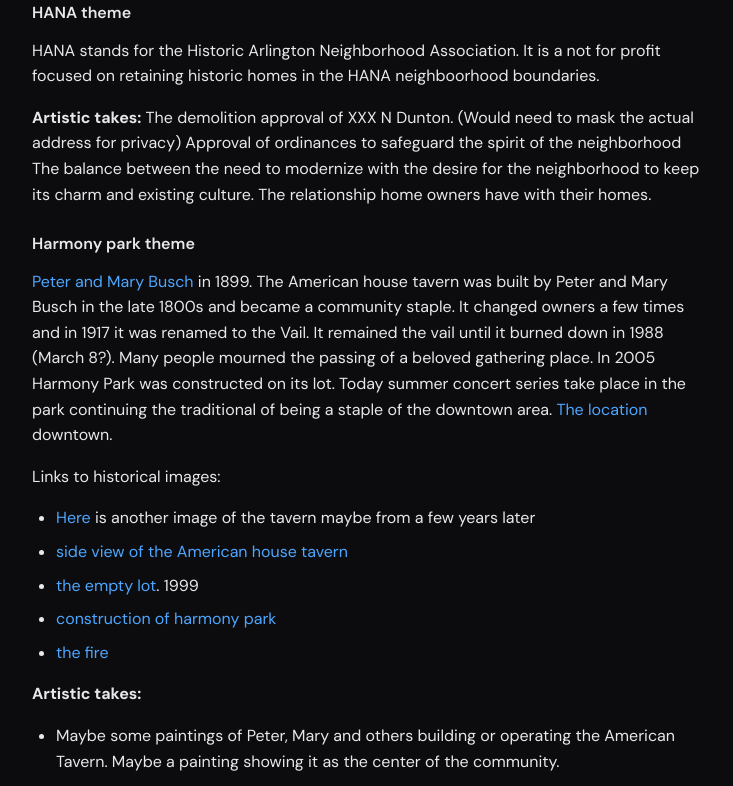
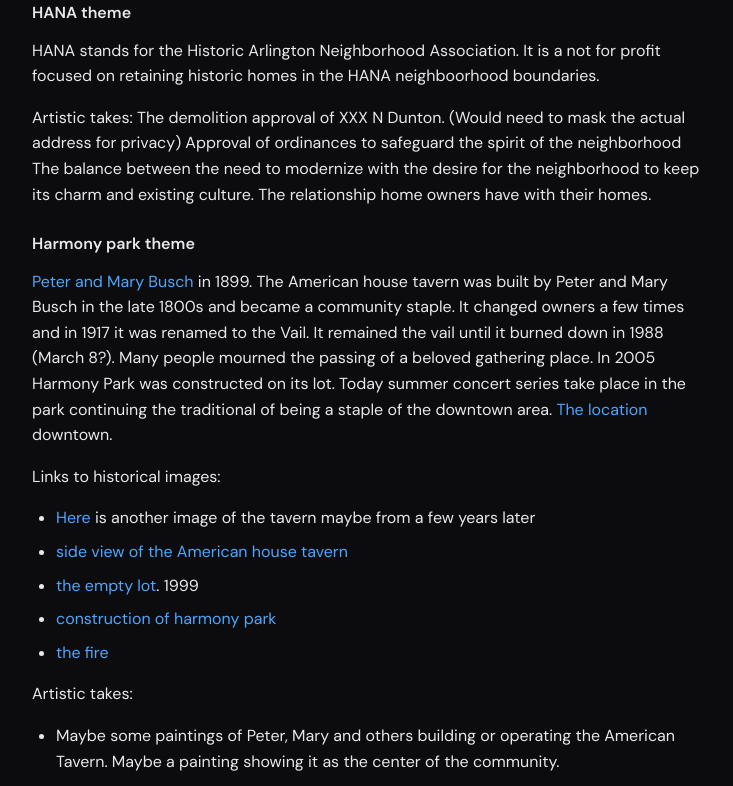
Before and after one commit to Arlington-Heights-Historical-Society/ah-history-through-art, a Jekyll site: the page built from docs/index.md, in a window 1280 px wide. Shown: the part 506-1292 px from the top of the page, without its empty margins (200-933 px from the left). Built offline with Jekyll 4.4.1, drawn with Linux system fonts in a browser that asks for light colours.

Commit message:
fix some minor aesthetics

```diff
--- a/docs/index.md
+++ b/docs/index.md
@@ -16,7 +16,7 @@ These stories will be constrained to two themes. The first is the story of Harmo
 #### HANA theme
 HANA stands for the Historic Arlington Neighborhood Association. It is a not for profit focused on retaining historic homes in the HANA neighboorhood boundaries.
 
-**Artistic takes:**
+Artistic takes:
 The demolition approval of XXX N Dunton. (Would need to mask the actual address for privacy)
 Approval of ordinances to safeguard the spirit of the neighborhood
 The balance between the need to modernize with the desire for the neighborhood to keep its charm and existing culture.
@@ -34,7 +34,7 @@ Links to historical images:
 * [construction of harmony park](https://www.idaillinois.org/digital/collection/narlingto04/id/3477/rec/3)
 * [the fire](https://github.com/Arlington-Heights-Historical-Society/ah-history-through-art/issues/1#issue-4041617391)
 
-**Artistic takes:**
+Artistic takes:
 * Maybe some paintings of Peter, Mary and others building or operating the American Tavern. Maybe a painting showing it as the center of the community.
 * Depictions of the fire and the impact it had on the community
 * interpretations of how the spirit lives on in Harmony park and summer concert series
```
